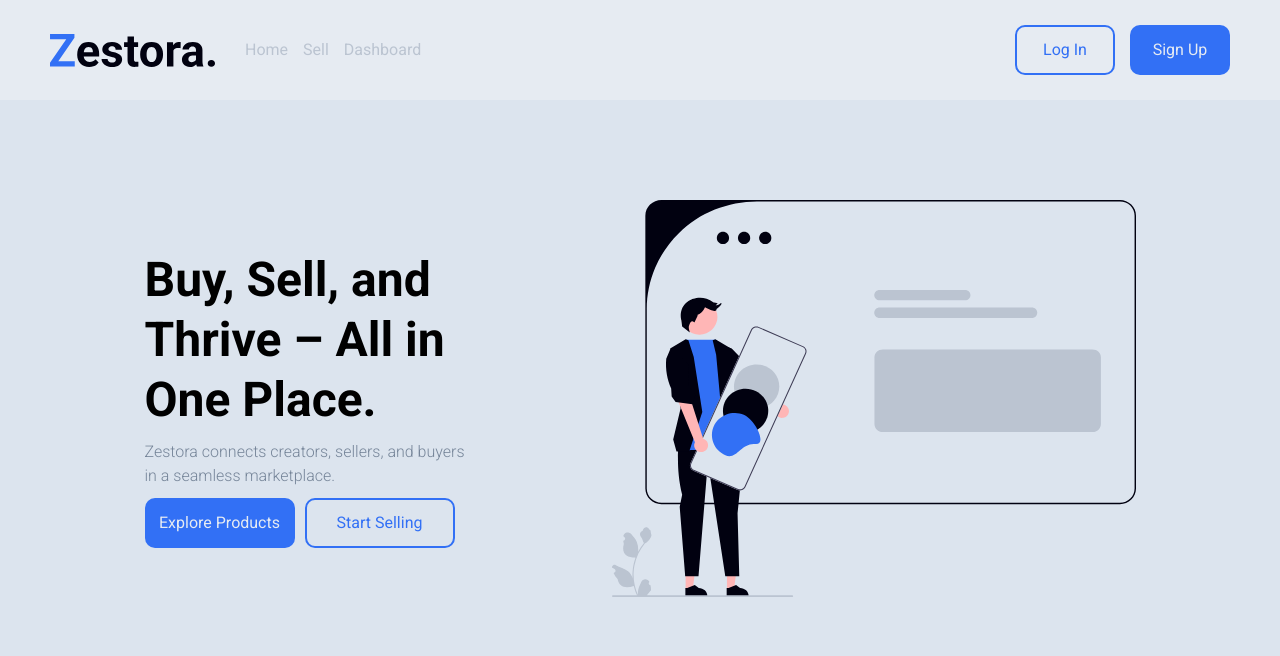
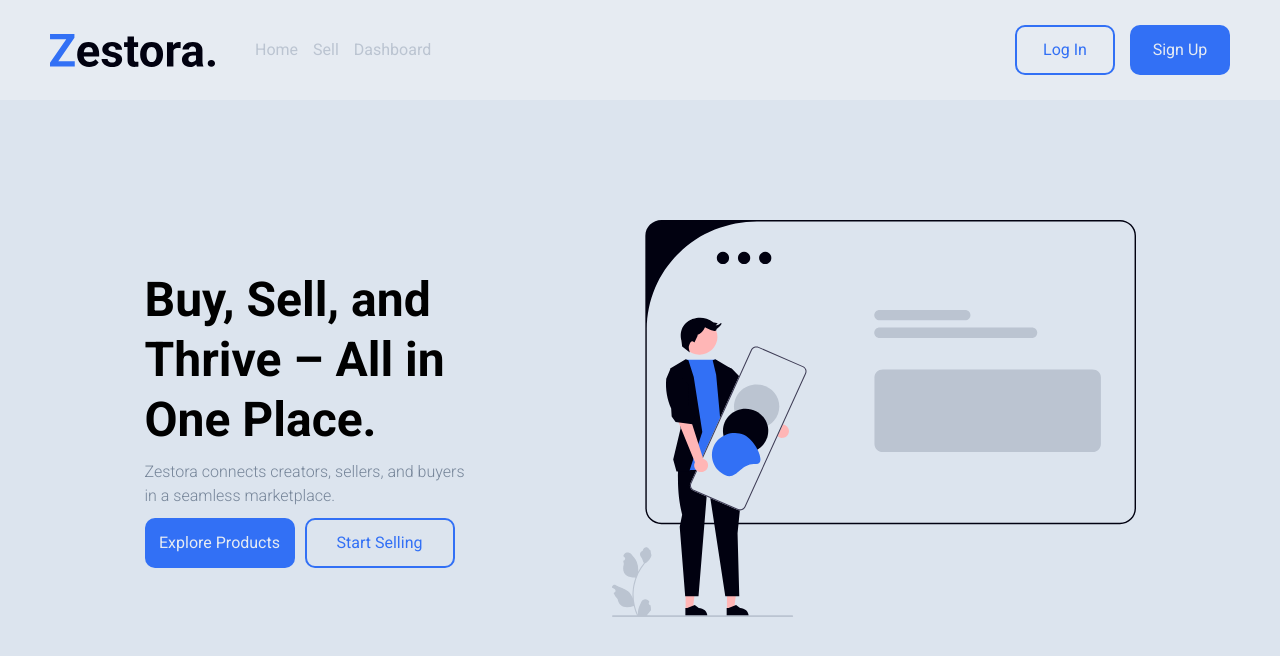
Before and after one commit to devnmarki/zestora, a React (Vite) app in the folder app/: page / in a window 1280 px wide. Shown: the top 656 px of the page. Built offline with nearby package versions, Linux system fonts and the light colour scheme.

Commit message:
refactor: change div tags to flex component

```diff
--- a/app/src/components/Home/Hero.tsx
+++ b/app/src/components/Home/Hero.tsx
@@ -1,9 +1,19 @@
 import HeroImage from "/images/hero.svg";
-import { PrimaryButton, SecondaryButton } from "../..";
+import { Flex, PrimaryButton, SecondaryButton } from "../..";
+import { Alignment, Axis } from "../../enums";
 
 const Hero = () => {
     return (
-        <div className="flex flex-col md:flex-row-reverse items-center justify-center gap-y-[40px] md:gap-x-[50px] lg:gap-x-[132px] w-full px-[20px] mt-[40px] md:mt-[100px]">
+        <Flex
+            flexDirection={{ base: Axis.Vertical, md: Axis.HorizontalReverse }}
+            justify={Alignment.Center}
+            items={Alignment.Center}
+            columnGap={{ md: "50px", lg: "132px" }}
+            gapY="40px"
+            width="100%"
+            padding="20px"
+            margin={{ base: "40px 0px 0px 0px", md: "100px 0px 0px 0px" }}
+        >
             <img src={HeroImage} alt="Hero" className="w-[333px] xl:w-[524px]" />
 
             <div className="flex justify-center items-center md:items-start flex-col gap-y-[10px] w-[335px] text-center md:text-left">
@@ -14,7 +24,7 @@ const Hero = () => {
                     <SecondaryButton width="150px" url="/signup">Start Selling</SecondaryButton>
                 </div>
             </div>
-        </div>
+        </Flex>
     )
 }
 
--- a/app/src/components/Home/navbar/Navbar.tsx
+++ b/app/src/components/Home/navbar/Navbar.tsx
@@ -9,14 +9,9 @@ type NavbarProps = {
 }
 
 const Navbar = ({ onMenuButtonClick }: NavbarProps) => {
-    // className="flex justify-between items-center w-[1440px] h-80 md:h-100  px-[20px] md:px-[50px] lg:px-[188px]"
 
     return (
-        <Flex
-            justify={Alignment.Center}
-            width="100%"
-            backgroundColor={Colors.White}
-        >
+        <Flex  justify={Alignment.Center} width="100%" backgroundColor={Colors.White}>
             <Flex
                 justify={Alignment.Between}
                 items={Alignment.Center}
@@ -25,16 +20,17 @@ const Navbar = ({ onMenuButtonClick }: NavbarProps) => {
                 padding={{ base: "0px 20px", md: "0px 50px" }}
             >
 
-                <div className="flex items-center gap-x-[30px]">
+                <Flex items={Alignment.Center} gapX="40px">
                     <img src={LogoImage} alt="Logo" className="w-140 md:w-165" />
                     <NavbarLinks style="max-md:hidden flex" />
-                </div>
+                </Flex>
+
                 <div>
                     <img src={OpenMenuIcon} alt="Open Menu" className="cursor-pointer md:hidden" onClick={onMenuButtonClick} />
-                    <div className="flex gap-x-[15px]">
+                    <Flex gapX="15px">
                         <SecondaryButton className="max-md:hidden" url="/login" >Log In</SecondaryButton>
                         <PrimaryButton className="max-md:hidden" url="/signup">Sign Up</PrimaryButton>
-                    </div>
+                    </Flex>
                 </div>
 
             </Flex>
--- a/app/src/enums.ts
+++ b/app/src/enums.ts
@@ -1,6 +1,8 @@
 export enum Axis {
     Horizontal = "row",
-    Vertical = "column"
+    Vertical = "column",
+    HorizontalReverse = "row-reverse",
+    VerticalReverse = "column-reverse"
 }
 
 export enum DisplayTypes {
```
